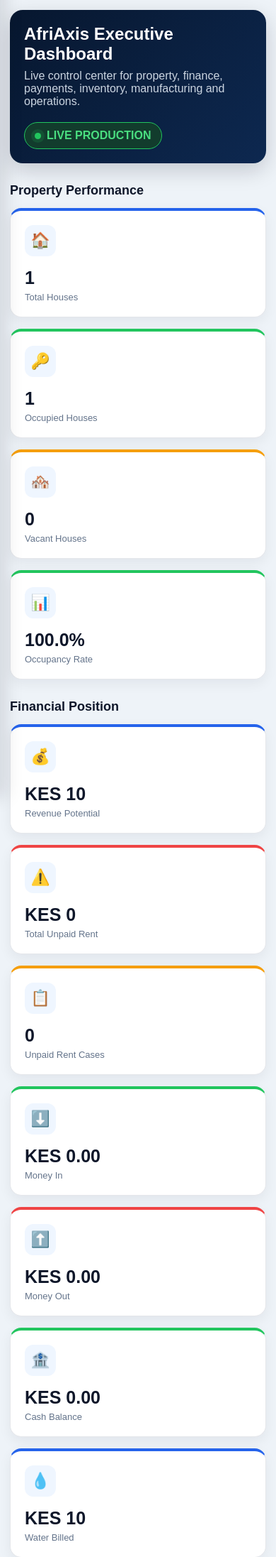
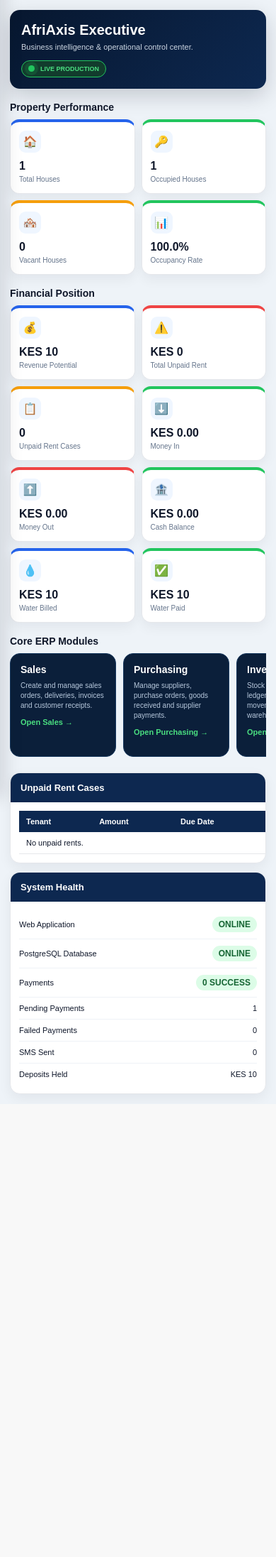
Before and after one commit to pascalnjosh/AfriAxis-Group, a Django app: page /dashboard/ in a window 390 px wide. Shown: the part 64-2257 px from the top of the page at 71% size. After the commit the page ends 1618 px from the top, so only its background shows below. Run offline with Django 5.2, Linux system fonts and the light colour scheme; a user stored in the database is signed in; tables that the repository leaves empty hold one stand-in row (values such as "Sample post").

Commit message:
Improve executive dashboard mobile app layout

```diff
--- a/templates/dashboard/md.html
+++ b/templates/dashboard/md.html
@@ -264,6 +264,147 @@
         font-size:24px;
     }
 }
+
+/* ===== AFRIAXIS MOBILE APP V2 ===== */
+
+@media(max-width:700px){
+
+    .dashboard-shell{
+        width:100%;
+        margin:0;
+        padding:0;
+    }
+
+    .hero{
+        padding:16px;
+        border-radius:14px;
+        margin-bottom:14px;
+    }
+
+    .hero-top{
+        gap:10px;
+        align-items:center;
+    }
+
+    .hero h1{
+        font-size:20px;
+        line-height:1.2;
+    }
+
+    .hero p{
+        font-size:11px;
+        line-height:1.45;
+        margin-top:5px;
+    }
+
+    .live-badge{
+        padding:6px 9px;
+        font-size:9px;
+    }
+
+    .section-title{
+        margin:18px 0 9px;
+        font-size:14px;
+    }
+
+    .kpi-grid{
+        grid-template-columns:repeat(2,minmax(0,1fr)) !important;
+        gap:9px;
+    }
+
+    .kpi{
+        padding:12px;
+        min-height:105px;
+        border-radius:13px;
+    }
+
+    .kpi-icon{
+        width:31px;
+        height:31px;
+        border-radius:9px;
+        font-size:16px;
+    }
+
+    .kpi-value{
+        margin-top:9px;
+        font-size:16px;
+        line-height:1.2;
+    }
+
+    .kpi-label{
+        margin-top:4px;
+        font-size:10px;
+    }
+
+    .module-grid{
+        display:flex !important;
+        overflow-x:auto;
+        gap:10px;
+        padding-bottom:8px;
+        scroll-snap-type:x mandatory;
+    }
+
+    .module-grid::-webkit-scrollbar{
+        display:none;
+    }
+
+    .module-card{
+        flex:0 0 150px;
+        min-height:115px;
+        padding:14px;
+        border-radius:14px;
+        scroll-snap-align:start;
+    }
+
+    .module-card h3{
+        font-size:14px;
+    }
+
+    .module-card p{
+        font-size:10px;
+        line-height:1.4;
+    }
+
+    .module-link{
+        font-size:11px;
+        margin-top:10px;
+    }
+
+    .panel-grid{
+        grid-template-columns:1fr !important;
+        gap:12px;
+        margin-top:14px;
+    }
+
+    .panel{
+        border-radius:14px;
+    }
+
+    .panel-header{
+        padding:13px 14px;
+        font-size:13px;
+    }
+
+    .panel-body{
+        padding:12px;
+    }
+
+    .health-row{
+        font-size:11px;
+        padding:9px 0;
+    }
+
+    .arrears-table{
+        min-width:620px;
+        font-size:11px;
+    }
+
+    .arrears-table th,
+    .arrears-table td{
+        padding:9px 10px;
+    }
+}
+
 </style>
 
 <div class="dashboard-shell">
@@ -271,8 +412,8 @@
 <div class="hero">
     <div class="hero-top">
         <div>
-            <h1>AfriAxis Executive Dashboard</h1>
-            <p>Live control center for property, finance, payments, inventory, manufacturing and operations.</p>
+            <h1>AfriAxis Executive</h1>
+            <p>Business intelligence & operational control center.</p>
         </div>
 
         <div class="live-badge">
```
